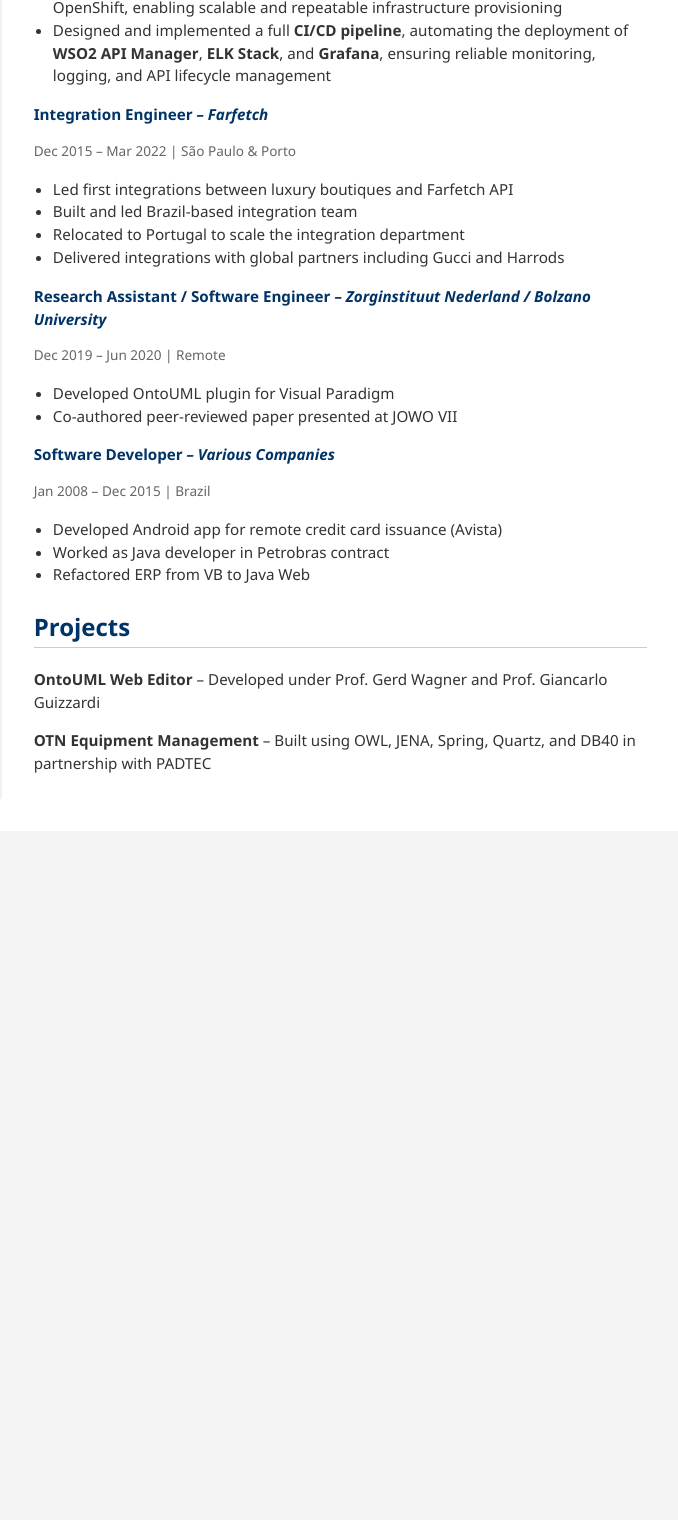
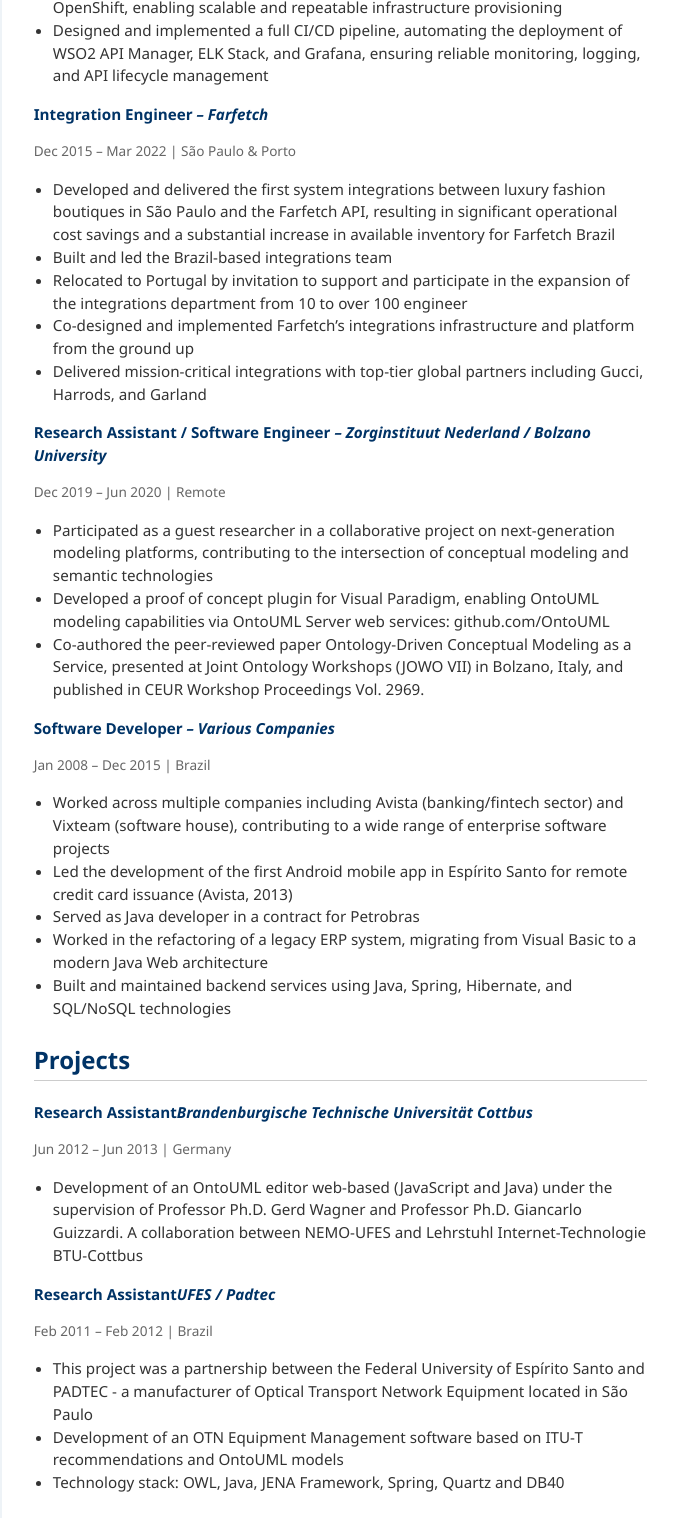
Before and after one commit to victorviola/victorviola.github.io, a plain HTML site: page index.html in a window 1280 px wide. Shown: the part 1091-2611 px from the top of the page, without its empty margins (493-1171 px from the left). Before the commit the page ends 1922 px from the top, so only its background shows below. Drawn offline with Linux system fonts and the light colour scheme.

Commit message:
Update index.html

```diff
--- a/index.html
+++ b/index.html
@@ -113,8 +113,8 @@
         <p class="job-title">Software Development Manager <span class="company">– Unilabs Portugal</span></p>
         <p class="date-location">Oct 2022 – Jan 2023 | Porto, Portugal</p>
         <ul>
-          <li>Designed and implemented the support team strategy for a critical enterprise application, defining <strong>KPIs, SLAs, and OKRs</strong> to drive service quality and operational efficiency</li>
-          <li>Led a proof of concept to modernize the largest laboratory support application by migrating a standalone <strong>Java</strong> system to a containerized architecture using <strong>Docker</strong></li>
+          <li>Designed and implemented the support team strategy for a critical enterprise application, defining KPIs, SLAs, and OKRs to drive service quality and operational efficiency</li>
+          <li>Led a proof of concept to modernize the largest laboratory support application by migrating a standalone Java system to a containerized architecture using Docker</li>
           <li>Built a complete CI/CD and monitoring pipeline with GitLab, Jenkins, Portainer, Kibana, and Grafana, significantly improving deployment agility and infrastructure observability</li>
         </ul>
 
@@ -123,38 +123,52 @@
         <ul>
           <li>Served as WSO2 specialist and DevOps engineer in the creation of a robust integration infrastructure for the regional government of Galicia</li>
           <li>Built and deployed the entire integration platform as code using Red Hat OpenShift, enabling scalable and repeatable infrastructure provisioning</li>
-          <li>Designed and implemented a full <strong>CI/CD pipeline</strong>, automating the deployment of <strong>WSO2 API Manager</strong>, <strong>ELK Stack</strong>, and <strong>Grafana</strong>, ensuring reliable monitoring, logging, and API lifecycle management</li>
+          <li>Designed and implemented a full CI/CD pipeline, automating the deployment of WSO2 API Manager, ELK Stack, and Grafana, ensuring reliable monitoring, logging, and API lifecycle management</li>
         </ul>
 
         <p class="job-title">Integration Engineer <span class="company">– Farfetch</span></p>
         <p class="date-location">Dec 2015 – Mar 2022 | São Paulo & Porto</p>
         <ul>
-          <li>Led first integrations between luxury boutiques and Farfetch API</li>
-          <li>Built and led Brazil-based integration team</li>
-          <li>Relocated to Portugal to scale the integration department</li>
-          <li>Delivered integrations with global partners including Gucci and Harrods</li>
+          <li>Developed and delivered the first system integrations between luxury fashion boutiques in São Paulo and the Farfetch API, resulting in significant operational cost savings and a substantial increase in available inventory for Farfetch Brazil</li>
+          <li>Built and led the Brazil-based integrations team</li>
+          <li>Relocated to Portugal by invitation to support and participate in the expansion of the integrations department from 10 to over 100 engineer</li>
+          <li>Co-designed and implemented Farfetch’s integrations infrastructure and platform from the ground up</li>
+          <li>Delivered mission-critical integrations with top-tier global partners including Gucci, Harrods, and Garland</li>
         </ul>
 
         <p class="job-title">Research Assistant / Software Engineer <span class="company">– Zorginstituut Nederland / Bolzano University</span></p>
         <p class="date-location">Dec 2019 – Jun 2020 | Remote</p>
         <ul>
-          <li>Developed OntoUML plugin for Visual Paradigm</li>
-          <li>Co-authored peer-reviewed paper presented at JOWO VII</li>
+          <li>Participated as a guest researcher in a collaborative project on next-generation modeling platforms, contributing to the intersection of conceptual modeling and semantic technologies</li>
+          <li>Developed a proof of concept plugin for Visual Paradigm, enabling OntoUML modeling capabilities via OntoUML Server web services: github.com/OntoUML</li>
+          <li>Co-authored the peer-reviewed paper Ontology-Driven Conceptual Modeling as a Service, presented at Joint Ontology Workshops (JOWO VII) in Bolzano, Italy, and published in CEUR Workshop Proceedings Vol. 2969.</li>
         </ul>
 
         <p class="job-title">Software Developer <span class="company">– Various Companies</span></p>
         <p class="date-location">Jan 2008 – Dec 2015 | Brazil</p>
         <ul>
-          <li>Developed Android app for remote credit card issuance (Avista)</li>
-          <li>Worked as Java developer in Petrobras contract</li>
-          <li>Refactored ERP from VB to Java Web</li>
+          <li>Worked across multiple companies including Avista (banking/fintech sector) and Vixteam (software house), contributing to a wide range of enterprise software projects</li>
+          <li>Led the development of the first Android mobile app in Espírito Santo for remote credit card issuance (Avista, 2013)</li>
+          <li>Served as Java developer in a contract for Petrobras</li>
+          <li>Worked in the refactoring of a legacy ERP system, migrating from Visual Basic to a modern Java Web architecture</li>
+          <li>Built and maintained backend services using Java, Spring, Hibernate, and SQL/NoSQL technologies</li>
         </ul>
       </div>
 
       <div class="section">
         <h2>Projects</h2>
-        <p><strong>OntoUML Web Editor</strong> – Developed under Prof. Gerd Wagner and Prof. Giancarlo Guizzardi</p>
-        <p><strong>OTN Equipment Management</strong> – Built using OWL, JENA, Spring, Quartz, and DB40 in partnership with PADTEC</p>
+        <p class="job-title">Research Assistant<span class="company">Brandenburgische Technische Universität Cottbus</span></p>
+        <p class="date-location">Jun 2012 – Jun 2013 | Germany</p>
+        <ul>
+          <li>Development of an OntoUML editor web-based (JavaScript and Java) under the supervision of Professor Ph.D. Gerd Wagner and Professor Ph.D. Giancarlo Guizzardi. A collaboration between NEMO-UFES and Lehrstuhl Internet-Technologie BTU-Cottbus</li>
+        </ul>
+        <p class="job-title">Research Assistant<span class="company">UFES / Padtec</span></p>
+        <p class="date-location">Feb 2011 – Feb 2012 | Brazil</p>
+        <ul>
+          <li>This project was a partnership between the Federal University of Espírito Santo and PADTEC - a manufacturer of Optical Transport Network Equipment located in São Paulo</li>
+          <li>Development of an OTN Equipment Management software based on ITU-T recommendations and OntoUML models</li>
+          <li>Technology stack: OWL, Java, JENA Framework, Spring, Quartz and DB40</li>
+        </ul>
       </div>
     </div>
   </div>
```
